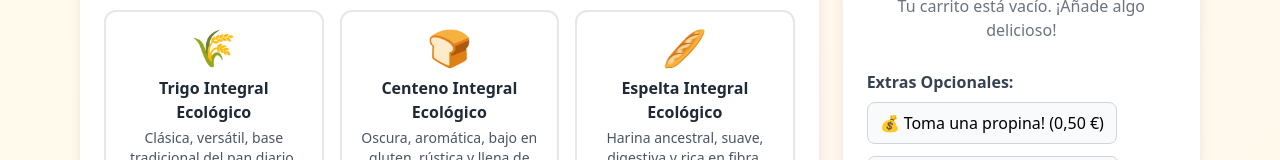
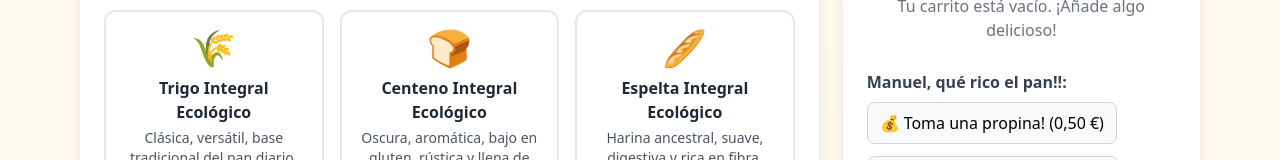
Before and after one commit to ruiznietocom-web/panes4, a React (Create React App) app: page / in a window 1280 px wide. Shown: the part 326-486 px from the top of the page. Built offline with nearby package versions, Linux system fonts and the light colour scheme.

Commit message:
Update OrderSummary.js

```diff
--- a/src/components/OrderSummary.js
+++ b/src/components/OrderSummary.js
@@ -187,9 +187,9 @@ const OrderSummary = ({ cartItems, onSendWhatsApp }) => {
           </div>
         )}
 
-        {/* Manuel, qué rico el pan!! */}
+        {/* Extras opcionales */}
         <div className="space-y-2">
-          <h3 className="font-semibold text-gray-700">Extras Opcionales:</h3>
+          <h3 className="font-semibold text-gray-700">Manuel, qué rico el pan!!:</h3>
           <div className="flex gap-3 flex-wrap">
             {optionalExtras.map(extra => (
               <button
```
